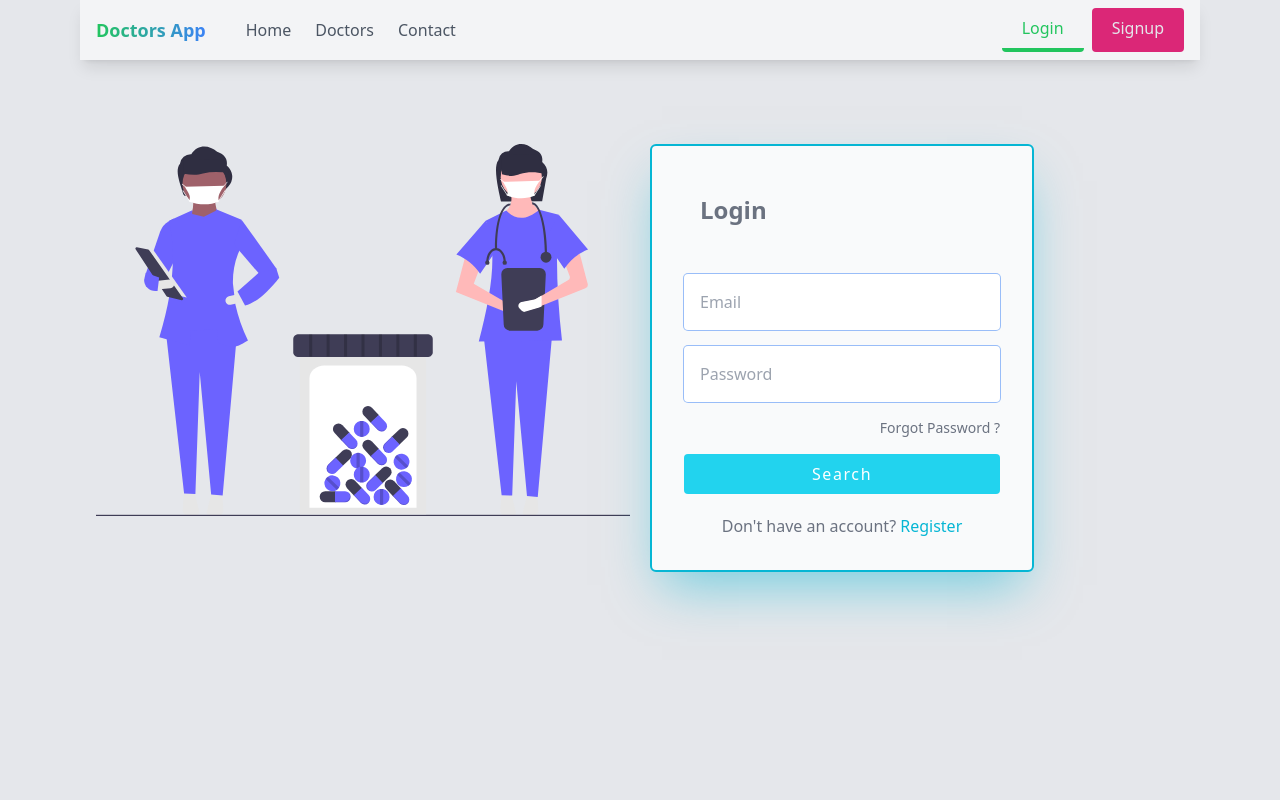
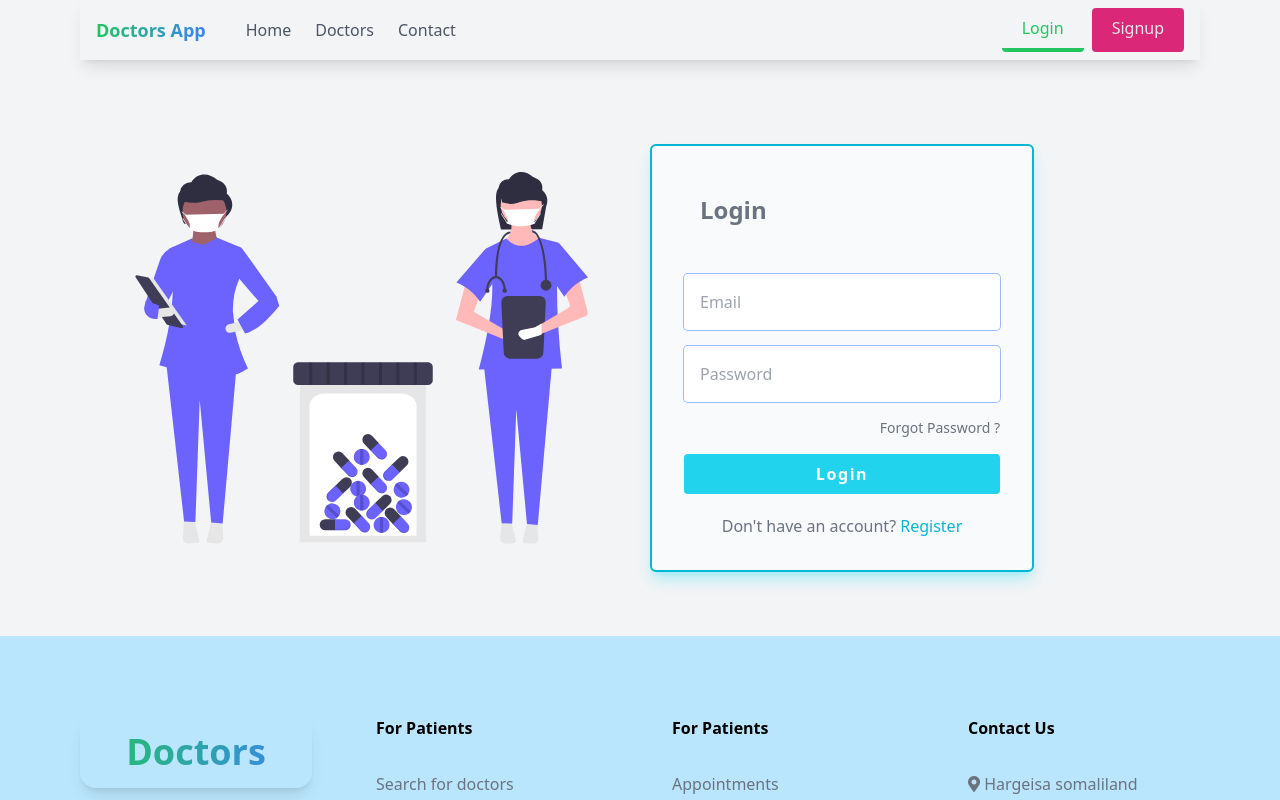
Before and after one commit to tiigsi-bootcamp/doctors-app, a Vue app: page /login in a window 1280 px wide. Shown: the top 800 px of the page. Built offline with nearby package versions, Linux system fonts and the light colour scheme.

Commit message:
Added login + sign up + footer

```diff
--- a/index.html
+++ b/index.html
@@ -12,7 +12,7 @@
     <meta name="viewport" content="width=device-width, initial-scale=1.0" />
     <title>Vite App</title>
   </head>
-  <body class="bg-gray-200">
+  <body class="bg-gray-100">
     <div id="app"></div>
     <script type="module" src="/src/main.ts"></script>
   </body>
--- a/src/pages/Login.vue
+++ b/src/pages/Login.vue
@@ -4,7 +4,7 @@ const handleLogin = function () {};
 </script>
 
 <template>
-  <div class="flex md:space-x-5 h-screen px-4 md:px-24 py-16">
+  <div class="flex md:space-x-5 px-4 md:px-24 py-16 items-center">
     <div class="hidden md:block flex-1">
       <img class="" src="/images/login.svg" alt="" />
     </div>
@@ -14,7 +14,7 @@ const handleLogin = function () {};
         class="
           bg-gray-50
           rounded-md
-          shadow-2xl shadow-cyan-500/50
+          shadow-lg shadow-cyan-300/50
           block
           max-w-96
           p-8
@@ -58,7 +58,7 @@ const handleLogin = function () {};
 
           <div class="text-center">
             <button type="submit" class="w-full text-white button-form">
-              Search
+              Login
             </button>
 
             <div>
--- a/src/style.css
+++ b/src/style.css
@@ -25,6 +25,6 @@
 
 .button-form {
   @apply px-4  py-2 bg-cyan-400  hover:bg-cyan-500 tracking-widest
-   transition
+   transition font-semibold
    rounded;
 }
```
Also changed, not shown: public/images/login.svg.
